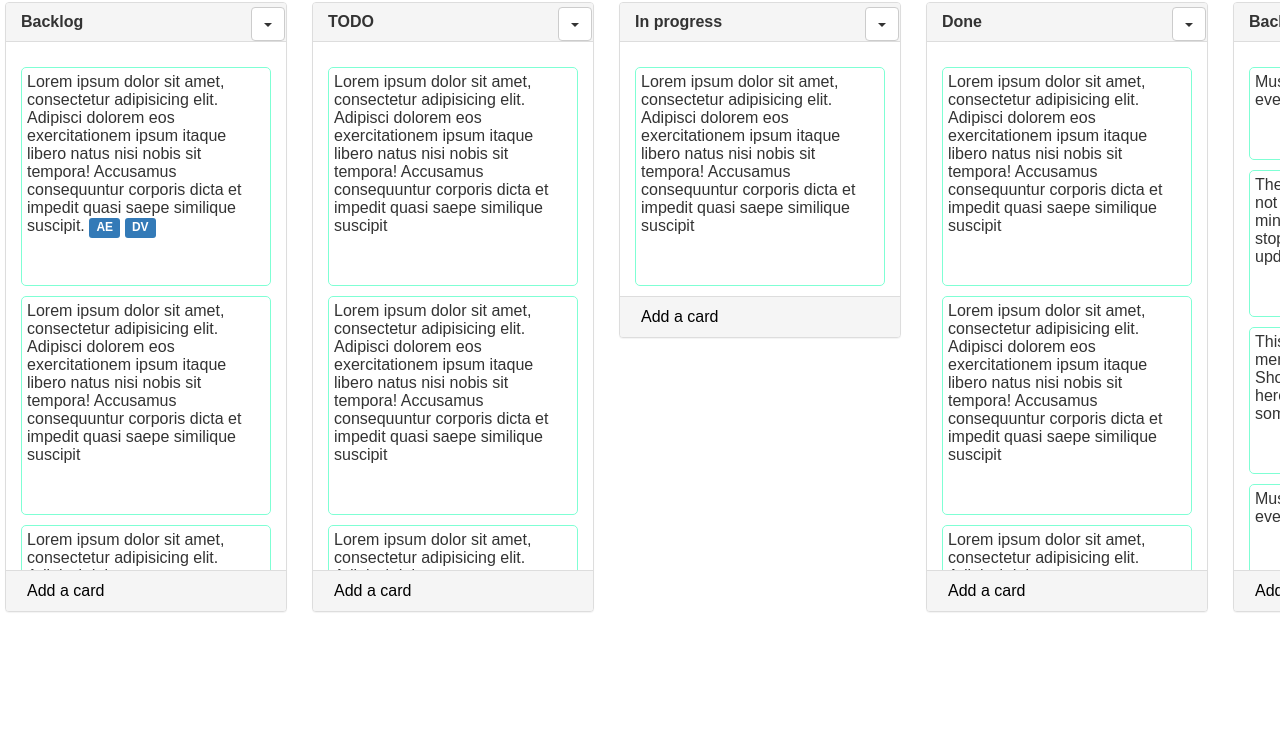
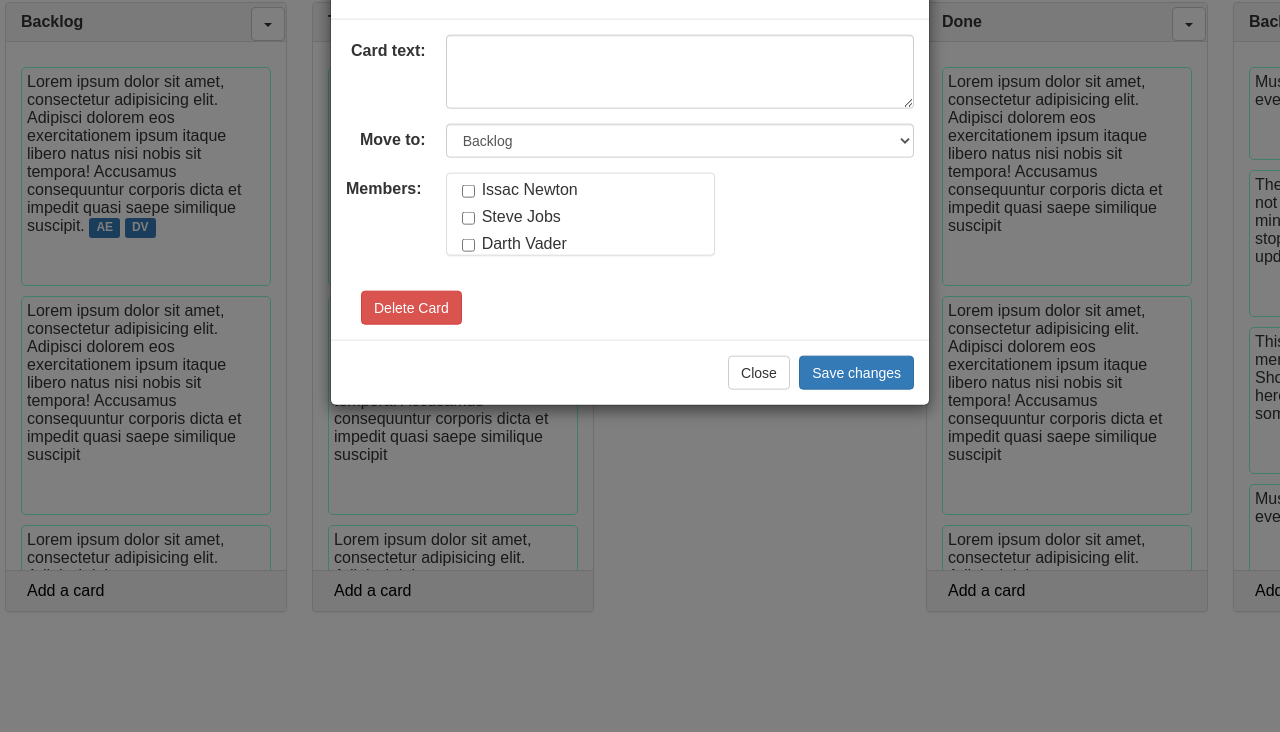
Before and after one commit to guykeren3/Taskboard, a website: page index.html in a window 1280 px wide. Shown: the part 68-800 px from the top of the page. Drawn offline with nearby package versions, Linux system fonts and the light colour scheme.

Commit message:
finished UI of Modal

```diff
--- a/css/styles.css
+++ b/css/styles.css
@@ -135,6 +135,49 @@ body > main > div > div {
   display: none;
 }
 
+.wrapper-edit {
+  position: fixed;
+  top: 0;
+  left: 0;
+  width: 100%;
+  height: 100%;
+  background-color: rgba(0,0,0,.5);
+  z-index: 20;
+}
+
+.show-edit {
+  display: block;
+  opacity: 1;
+  overflow: initial;
+  position: absolute;
+  top: 110px;
+  z-index: 30;
+}
+
+h4.modal-title {
+  font-size: 1.2rem;
+  font-weight: bold;
+}
+
+.panel-body.adjust-checkbox {
+  padding-top: 0;
+}
+
+.col-sm-2.control-label.label-adjust {
+  padding-left: 5px;
+  padding-right: 5px;
+}
+
+.panel.panel-default.form-panel-adjust {
+  margin-left: 0;
+  max-height: 100px;
+  overflow: auto;
+}
+
+.btn.btn-danger.btn-delete-card {
+  margin-left: 15px;
+}
+
 li:hover.panel-body .edit-card {
   display: initial;
 }
@@ -177,7 +220,6 @@ li:hover.panel-body .edit-card {
   left: 0;
   z-index: 10;
 }
-
 
 .panel-footer:hover {
   background-color: #bfbfbf;
--- a/index.html
+++ b/index.html
@@ -24,6 +24,76 @@
 
 <main>
 
+  <!--Edit task modal-->
+  <div class="wrapper-edit">
+    <div class="modal fade show-edit" tabindex="-1" role="dialog">
+      <div class="modal-dialog" role="document">
+        <div class="modal-content">
+          <div class="modal-header">
+            <button type="button" class="close" data-dismiss="modal" aria-label="Close"><span
+              aria-hidden="true">&times;</span></button>
+            <h4 class="modal-title">Edit card</h4>
+          </div>
+          <div class="modal-body">
+            <form class="form-horizontal">
+              <div class="form-group">
+                <label for="card-text" class="col-sm-2 control-label label-adjust">Card text:</label>
+                <div class="col-sm-10">
+                  <textarea class="form-control" rows="3" id="card-text"></textarea>
+                </div>
+              </div>
+              <div class="form-group">
+                <label for="move-to" class="col-sm-2 control-label label-adjust">Move to:</label>
+                <div class="col-sm-10">
+                  <select class="form-control" id="move-to">
+                    <option>Backlog</option>
+                    <option>TODO</option>
+                    <option>In Progress</option>
+                    <option>Done</option>
+                  </select>
+                </div>
+
+              </div>
+              <div class="form-group">
+                <label for="members" class="col-sm-2 control-label">Members:</label>
+                <div class="col-sm-6 adjust-colm-members">
+                  <div class="panel panel-default form-panel-adjust">
+                    <div class="panel-body adjust-checkbox" id="members">
+                      <div class="checkbox">
+                        <label>
+                          <input type="checkbox" value="">
+                          Issac Newton
+                        </label>
+                      </div>
+                      <div class="checkbox">
+                        <label>
+                          <input type="checkbox" value="">
+                          Steve Jobs
+                        </label>
+                      </div>
+                      <div class="checkbox">
+                        <label>
+                          <input type="checkbox" value="">
+                          Darth Vader
+                        </label>
+                      </div>
+                    </div>
+                  </div>
+                </div>
+              </div>
+              <button type="button" class="btn btn-danger btn-delete-card">Delete Card</button>
+            </form>
+          </div>
+          <div class="modal-footer">
+            <button type="button" class="btn btn-default" data-dismiss="modal">Close</button>
+            <button type="button" class="btn btn-primary">Save changes</button>
+          </div>
+        </div>
+      </div>
+    </div>
+  </div>
+  <!------------------------------------------>
+
   <div class="wrapper">
 
     <div class="panel panel-default">
@@ -43,50 +113,60 @@
         <ul class="list-container">
           <li class="panel-body">
             <button type="button" class="btn btn-info btn-xs edit-card">Edit card</button>
-            Lorem ipsum dolor sit amet, consectetur adipisicing elit. Adipisci dolorem eos exercitationem ipsum itaque
-            libero natus nisi nobis sit tempora! Accusamus consequuntur corporis dicta et impedit quasi saepe similique
+            Lorem ipsum dolor sit amet, consectetur adipisicing elit. Adipisci dolorem eos exercitationem ipsum
+            itaque
+            libero natus nisi nobis sit tempora! Accusamus consequuntur corporis dicta et impedit quasi saepe
+            similique
             suscipit.
             <span class="label label-primary initials" title="Alex">AE</span>
             <span class="label label-primary initials" title="Dima">DV</span>
           </li>
           <li class="panel-body">Lorem ipsum dolor sit amet, consectetur adipisicing elit. Adipisci dolorem eos
             exercitationem ipsum itaque
-            libero natus nisi nobis sit tempora! Accusamus consequuntur corporis dicta et impedit quasi saepe similique
+            libero natus nisi nobis sit tempora! Accusamus consequuntur corporis dicta et impedit quasi saepe
+            similique
             suscipit
           </li>
           <li class="panel-body">Lorem ipsum dolor sit amet, consectetur adipisicing elit. Adipisci dolorem eos
             exercitationem ipsum itaque
-            libero natus nisi nobis sit tempora! Accusamus consequuntur corporis dicta et impedit quasi saepe similique
+            libero natus nisi nobis sit tempora! Accusamus consequuntur corporis dicta et impedit quasi saepe
+            similique
             suscipit
           </li>
           <li class="panel-body">Lorem ipsum dolor sit amet, consectetur adipisicing elit. Adipisci dolorem eos
             exercitationem ipsum itaque
-            libero natus nisi nobis sit tempora! Accusamus consequuntur corporis dicta et impedit quasi saepe similique
+            libero natus nisi nobis sit tempora! Accusamus consequuntur corporis dicta et impedit quasi saepe
+            similique
             suscipit
           </li>
           <li class="panel-body">Lorem ipsum dolor sit amet, consectetur adipisicing elit. Adipisci dolorem eos
             exercitationem ipsum itaque
-            libero natus nisi nobis sit tempora! Accusamus consequuntur corporis dicta et impedit quasi saepe similique
+            libero natus nisi nobis sit tempora! Accusamus consequuntur corporis dicta et impedit quasi saepe
+            similique
             suscipit
           </li>
           <li class="panel-body">Lorem ipsum dolor sit amet, consectetur adipisicing elit. Adipisci dolorem eos
             exercitationem ipsum itaque
-            libero natus nisi nobis sit tempora! Accusamus consequuntur corporis dicta et impedit quasi saepe similique
+            libero natus nisi nobis sit tempora! Accusamus consequuntur corporis dicta et impedit quasi saepe
+            similique
             suscipit
           </li>
           <li class="panel-body">Lorem ipsum dolor sit amet, consectetur adipisicing elit. Adipisci dolorem eos
             exercitationem ipsum itaque
-            libero natus nisi nobis sit tempora! Accusamus consequuntur corporis dicta et impedit quasi saepe similique
+            libero natus nisi nobis sit tempora! Accusamus consequuntur corporis dicta et impedit quasi saepe
+            similique
             suscipit
           </li>
           <li class="panel-body">Lorem ipsum dolor sit amet, consectetur adipisicing elit. Adipisci dolorem eos
             exercitationem ipsum itaque
-            libero natus nisi nobis sit tempora! Accusamus consequuntur corporis dicta et impedit quasi saepe similique
+            libero natus nisi nobis sit tempora! Accusamus consequuntur corporis dicta et impedit quasi saepe
+            similique
             suscipit
           </li>
           <li class="panel-body">Lorem ipsum dolor sit amet, consectetur adipisicing elit. Adipisci dolorem eos
             exercitationem ipsum itaque
-            libero natus nisi nobis sit tempora! Accusamus consequuntur corporis dicta et impedit quasi saepe similique
+            libero natus nisi nobis sit tempora! Accusamus consequuntur corporis dicta et impedit quasi saepe
+            similique
             suscipit
           </li>
         </ul>
@@ -114,53 +194,64 @@
         <ul class="list-container">
           <li class="panel-body">
             <button type="button" class="btn btn-info btn-xs edit-card">Edit card</button>
-            Lorem ipsum dolor sit amet, consectetur adipisicing elit. Adipisci dolorem eos exercitationem ipsum itaque
-            libero natus nisi nobis sit tempora! Accusamus consequuntur corporis dicta et impedit quasi saepe similique
+            Lorem ipsum dolor sit amet, consectetur adipisicing elit. Adipisci dolorem eos exercitationem ipsum
+            itaque
+            libero natus nisi nobis sit tempora! Accusamus consequuntur corporis dicta et impedit quasi saepe
+            similique
             suscipit
           </li>
           <li class="panel-body">Lorem ipsum dolor sit amet, consectetur adipisicing elit. Adipisci dolorem eos
             exercitationem ipsum itaque
-            libero natus nisi nobis sit tempora! Accusamus consequuntur corporis dicta et impedit quasi saepe similique
+            libero natus nisi nobis sit tempora! Accusamus consequuntur corporis dicta et impedit quasi saepe
+            similique
             suscipit
           </li>
           <li class="panel-body">Lorem ipsum dolor sit amet, consectetur adipisicing elit. Adipisci dolorem eos
             exercitationem ipsum itaque
-            libero natus nisi nobis sit tempora! Accusamus consequuntur corporis dicta et impedit quasi saepe similique
+            libero natus nisi nobis sit tempora! Accusamus consequuntur corporis dicta et impedit quasi saepe
+            similique
             suscipit
           </li>
           <li class="panel-body">Lorem ipsum dolor sit amet, consectetur adipisicing elit. Adipisci dolorem eos
             exercitationem ipsum itaque
-            libero natus nisi nobis sit tempora! Accusamus consequuntur corporis dicta et impedit quasi saepe similique
+            libero natus nisi nobis sit tempora! Accusamus consequuntur corporis dicta et impedit quasi saepe
+            similique
             suscipit
           </li>
           <li class="panel-body">Lorem ipsum dolor sit amet, consectetur adipisicing elit. Adipisci dolorem eos
             exercitationem ipsum itaque
-            libero natus nisi nobis sit tempora! Accusamus consequuntur corporis dicta et impedit quasi saepe similique
+            libero natus nisi nobis sit tempora! Accusamus consequuntur corporis dicta et impedit quasi saepe
+            similique
             suscipit
           </li>
           <li class="panel-body">Lorem ipsum dolor sit amet, consectetur adipisicing elit. Adipisci dolorem eos
             exercitationem ipsum itaque
-            libero natus nisi nobis sit tempora! Accusamus consequuntur corporis dicta et impedit quasi saepe similique
+            libero natus nisi nobis sit tempora! Accusamus consequuntur corporis dicta et impedit quasi saepe
+            similique
             suscipit
           </li>
           <li class="panel-body">Lorem ipsum dolor sit amet, consectetur adipisicing elit. Adipisci dolorem eos
             exercitationem ipsum itaque
-            libero natus nisi nobis sit tempora! Accusamus consequuntur corporis dicta et impedit quasi saepe similique
+            libero natus nisi nobis sit tempora! Accusamus consequuntur corporis dicta et impedit quasi saepe
+            similique
             suscipit
           </li>
           <li class="panel-body">Lorem ipsum dolor sit amet, consectetur adipisicing elit. Adipisci dolorem eos
             exercitationem ipsum itaque
-            libero natus nisi nobis sit tempora! Accusamus consequuntur corporis dicta et impedit quasi saepe similique
+            libero natus nisi nobis sit tempora! Accusamus consequuntur corporis dicta et impedit quasi saepe
+            similique
             suscipit
           </li>
           <li class="panel-body">Lorem ipsum dolor sit amet, consectetur adipisicing elit. Adipisci dolorem eos
             exercitationem ipsum itaque
-            libero natus nisi nobis sit tempora! Accusamus consequuntur corporis dicta et impedit quasi saepe similique
+            libero natus nisi nobis sit tempora! Accusamus consequuntur corporis dicta et impedit quasi saepe
+            similique
             suscipit
           </li>
           <li class="panel-body">Lorem ipsum dolor sit amet, consectetur adipisicing elit. Adipisci dolorem eos
             exercitationem ipsum itaque
-            libero natus nisi nobis sit tempora! Accusamus consequuntur corporis dicta et impedit quasi saepe similique
+            libero natus nisi nobis sit tempora! Accusamus consequuntur corporis dicta et impedit quasi saepe
+            similique
             suscipit
           </li>
         </ul>
@@ -187,8 +278,10 @@
         <ul class="list-container">
           <li class="panel-body">
             <button type="button" class="btn btn-info btn-xs edit-card">Edit card</button>
-            Lorem ipsum dolor sit amet, consectetur adipisicing elit. Adipisci dolorem eos exercitationem ipsum itaque
-            libero natus nisi nobis sit tempora! Accusamus consequuntur corporis dicta et impedit quasi saepe similique
+            Lorem ipsum dolor sit amet, consectetur adipisicing elit. Adipisci dolorem eos exercitationem ipsum
+            itaque
+            libero natus nisi nobis sit tempora! Accusamus consequuntur corporis dicta et impedit quasi saepe
+            similique
             suscipit
           </li>
         </ul>
@@ -215,48 +308,58 @@
         <ul class="list-container">
           <li class="panel-body">
             <button type="button" class="btn btn-info btn-xs edit-card">Edit card</button>
-            Lorem ipsum dolor sit amet, consectetur adipisicing elit. Adipisci dolorem eos exercitationem ipsum itaque
-            libero natus nisi nobis sit tempora! Accusamus consequuntur corporis dicta et impedit quasi saepe similique
+            Lorem ipsum dolor sit amet, consectetur adipisicing elit. Adipisci dolorem eos exercitationem ipsum
+            itaque
+            libero natus nisi nobis sit tempora! Accusamus consequuntur corporis dicta et impedit quasi saepe
+            similique
             suscipit
           </li>
           <li class="panel-body">Lorem ipsum dolor sit amet, consectetur adipisicing elit. Adipisci dolorem eos
             exercitationem ipsum itaque
-            libero natus nisi nobis sit tempora! Accusamus consequuntur corporis dicta et impedit quasi saepe similique
+            libero natus nisi nobis sit tempora! Accusamus consequuntur corporis dicta et impedit quasi saepe
+            similique
             suscipit
           </li>
           <li class="panel-body">Lorem ipsum dolor sit amet, consectetur adipisicing elit. Adipisci dolorem eos
             exercitationem ipsum itaque
-            libero natus nisi nobis sit tempora! Accusamus consequuntur corporis dicta et impedit quasi saepe similique
+            libero natus nisi nobis sit tempora! Accusamus consequuntur corporis dicta et impedit quasi saepe
+            similique
             suscipit
           </li>
           <li class="panel-body">Lorem ipsum dolor sit amet, consectetur adipisicing elit. Adipisci dolorem eos
             exercitationem ipsum itaque
-            libero natus nisi nobis sit tempora! Accusamus consequuntur corporis dicta et impedit quasi saepe similique
+            libero natus nisi nobis sit tempora! Accusamus consequuntur corporis dicta et impedit quasi saepe
+            similique
             suscipit
           </li>
           <li class="panel-body">Lorem ipsum dolor sit amet, consectetur adipisicing elit. Adipisci dolorem eos
             exercitationem ipsum itaque
-            libero natus nisi nobis sit tempora! Accusamus consequuntur corporis dicta et impedit quasi saepe similique
+            libero natus nisi nobis sit tempora! Accusamus consequuntur corporis dicta et impedit quasi saepe
+            similique
             suscipit
           </li>
           <li class="panel-body">Lorem ipsum dolor sit amet, consectetur adipisicing elit. Adipisci dolorem eos
             exercitationem ipsum itaque
-            libero natus nisi nobis sit tempora! Accusamus consequuntur corporis dicta et impedit quasi saepe similique
+            libero natus nisi nobis sit tempora! Accusamus consequuntur corporis dicta et impedit quasi saepe
+            similique
             suscipit
           </li>
           <li class="panel-body">Lorem ipsum dolor sit amet, consectetur adipisicing elit. Adipisci dolorem eos
             exercitationem ipsum itaque
-            libero natus nisi nobis sit tempora! Accusamus consequuntur corporis dicta et impedit quasi saepe similique
+            libero natus nisi nobis sit tempora! Accusamus consequuntur corporis dicta et impedit quasi saepe
+            similique
             suscipit
           </li>
           <li class="panel-body">Lorem ipsum dolor sit amet, consectetur adipisicing elit. Adipisci dolorem eos
             exercitationem ipsum itaque
-            libero natus nisi nobis sit tempora! Accusamus consequuntur corporis dicta et impedit quasi saepe similique
+            libero natus nisi nobis sit tempora! Accusamus consequuntur corporis dicta et impedit quasi saepe
+            similique
             suscipit
           </li>
           <li class="panel-body">Lorem ipsum dolor sit amet, consectetur adipisicing elit. Adipisci dolorem eos
             exercitationem ipsum itaque
-            libero natus nisi nobis sit tempora! Accusamus consequuntur corporis dicta et impedit quasi saepe similique
+            libero natus nisi nobis sit tempora! Accusamus consequuntur corporis dicta et impedit quasi saepe
+            similique
             suscipit
           </li>
         </ul>
```
Also changed, not shown: javascript/main.js (+19 -0 lines). Lines whose indentation alone changed are shown as unchanged.
